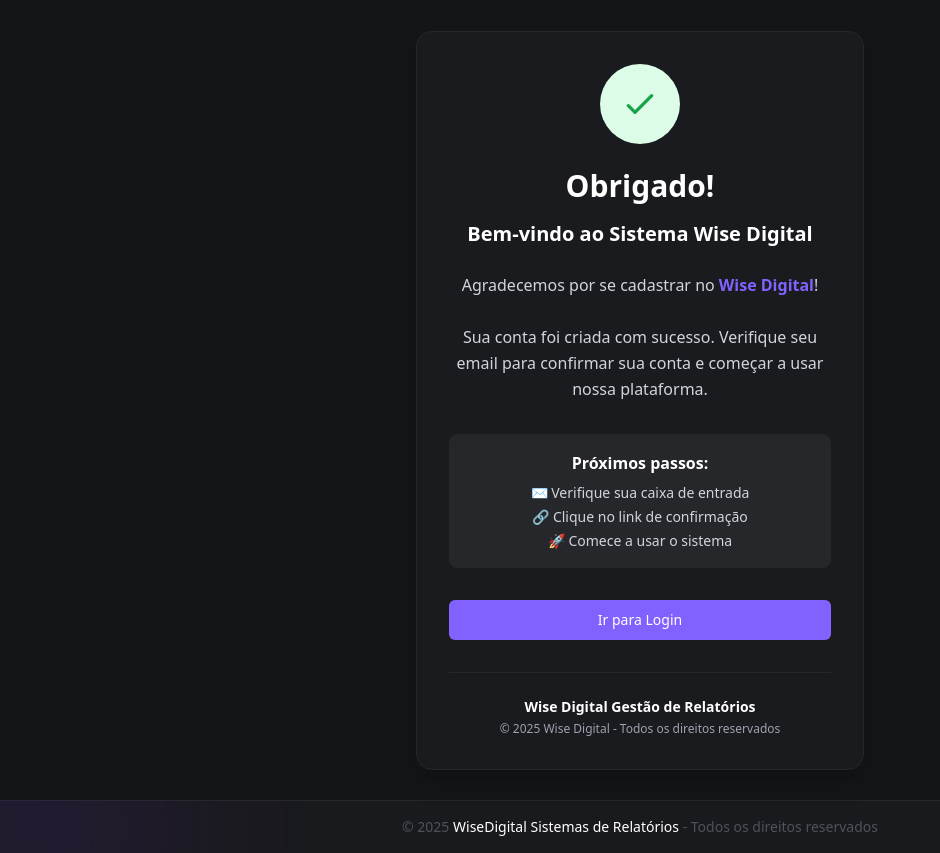
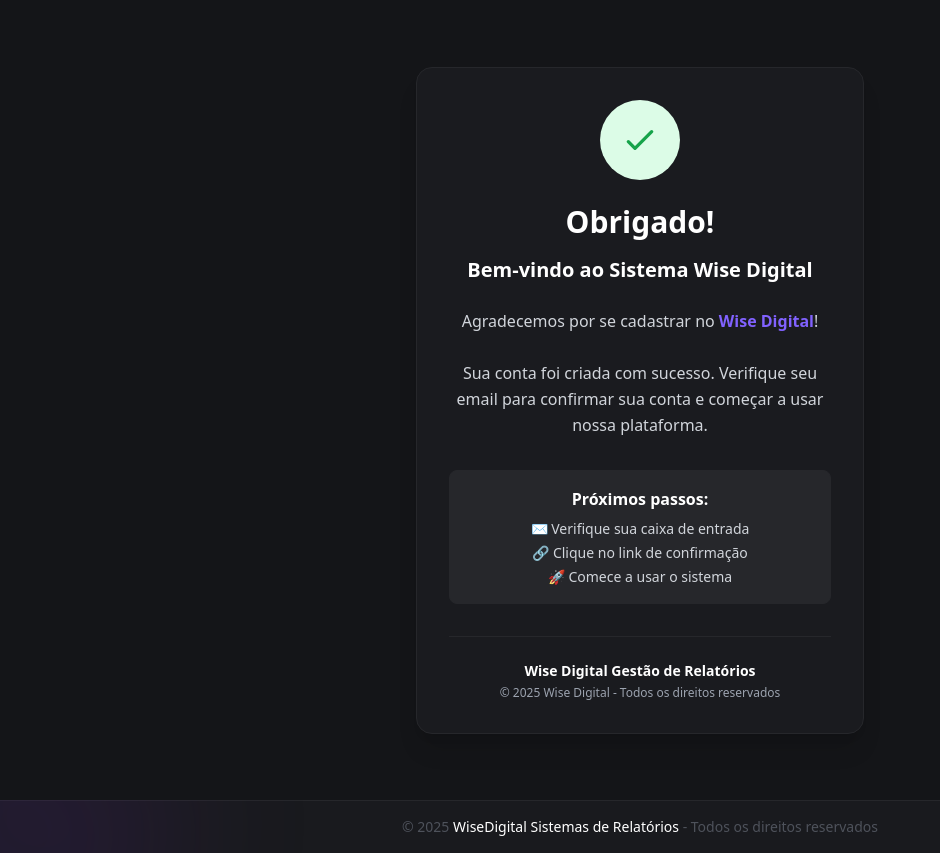
Before and after one commit to wandersonmk/wisedigital, a Nuxt app: page /obrigado in a window 1280 px wide. Shown: the whole page, without its empty margins (0-940 px from the left). Built offline with nearby package versions, Linux system fonts and the light colour scheme.

Commit message:
Removido botão de login na página de obrigado e ajustes de autenticação

```diff
--- a/app/components/ThankYouCard.vue
+++ b/app/components/ThankYouCard.vue
@@ -36,10 +36,6 @@
         </ul>
       </div>
 
-      <!-- Botão para voltar ao login -->
-      <AppButton @click="goToLogin" class="w-full" variant="primary">
-        Ir para Login
-      </AppButton>
 
       <!-- Logo ou marca -->
       <div class="mt-8 pt-6 border-t border-border">
```
